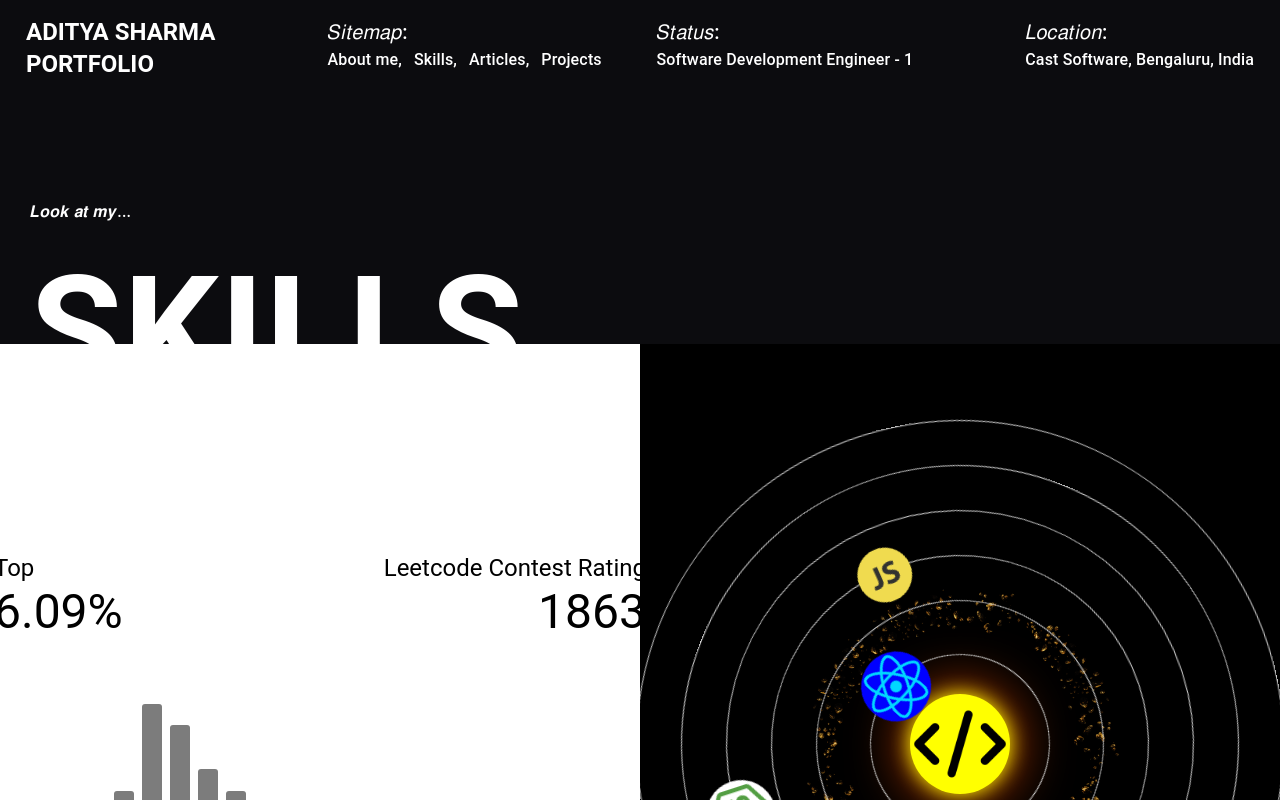
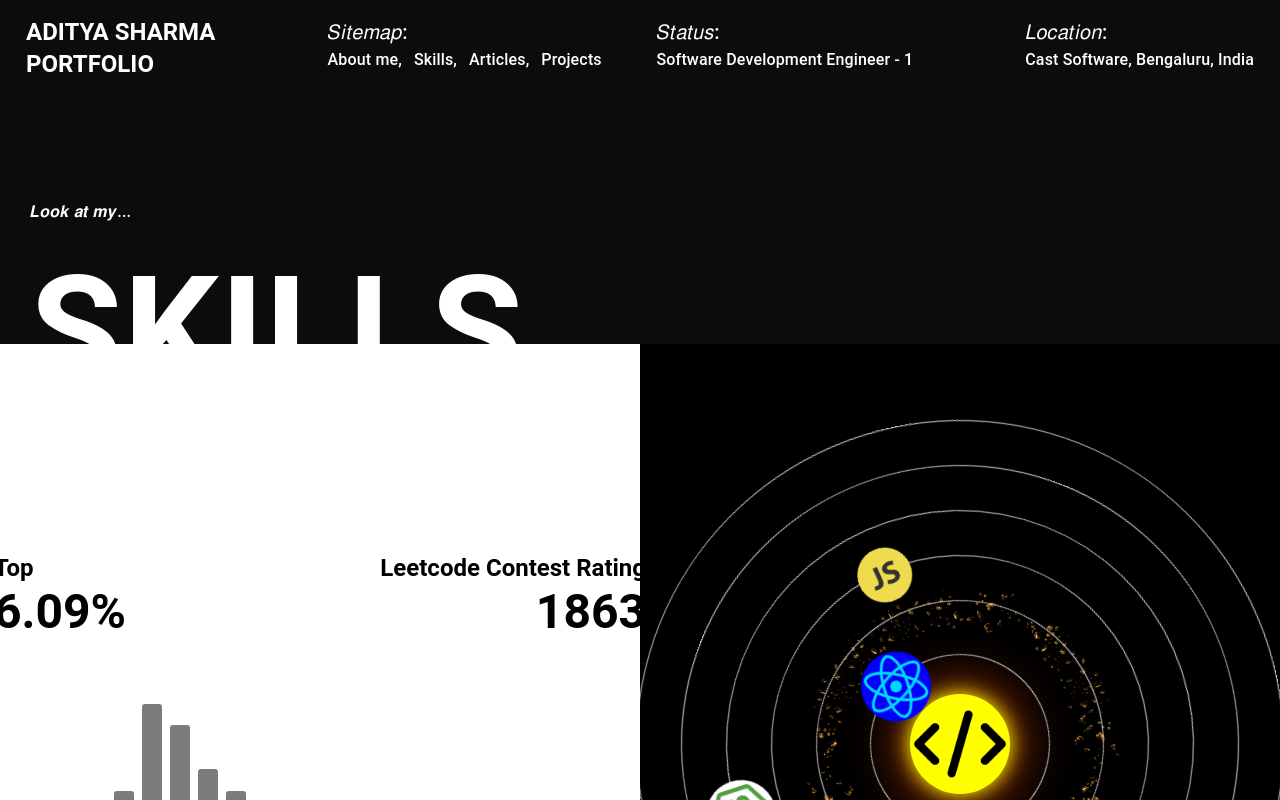
Before and after one commit to AdityaSharma224/Portfolio, a React (Create React App) app: page /skills in a window 1280 px wide. Shown: the top 800 px of the page. Built offline with nearby package versions, Linux system fonts and the light colour scheme.

Commit message:
pages setup

```diff
--- a/src/app/skills/skill-section.jsx
+++ b/src/app/skills/skill-section.jsx
@@ -221,6 +221,13 @@ const SkillSection = () => {
                       lg: "h5",
                       xl: "h5",
                     },
+                    fontWeight: {
+                      xs: 600,
+                      sm: 600,
+                      md: 700,
+                      lg: 700,
+                      xl: 700,
+                    },
                   }}
                 >
                   {"Top"}
@@ -229,11 +236,18 @@ const SkillSection = () => {
                   color={"#000"}
                   sx={{
                     typography: {
-                      xs: "h6",
-                      sm: "h6",
-                      md: "h5",
+                      xs: "h4",
+                      sm: "h4",
+                      md: "h4",
                       lg: "h3",
                       xl: "h3",
+                    },
+                    fontWeight: {
+                      xs: 600,
+                      sm: 600,
+                      md: 700,
+                      lg: 700,
+                      xl: 700,
                     },
                   }}
                 >
@@ -251,6 +265,13 @@ const SkillSection = () => {
                       lg: "h5",
                       xl: "h5",
                     },
+                    fontWeight: {
+                      xs: 600,
+                      sm: 600,
+                      md: 700,
+                      lg: 700,
+                      xl: 700,
+                    },
                   }}
                 >
                   {" Leetcode Contest Rating"}
@@ -259,11 +280,18 @@ const SkillSection = () => {
                   color={"#000"}
                   sx={{
                     typography: {
-                      xs: "h6",
-                      sm: "h6",
-                      md: "h5",
+                      xs: "h4",
+                      sm: "h4",
+                      md: "h4",
                       lg: "h3",
                       xl: "h3",
+                    },
+                    fontWeight: {
+                      xs: 600,
+                      sm: 600,
+                      md: 700,
+                      lg: 700,
+                      xl: 700,
                     },
                   }}
                   textAlign={"right"}
```
